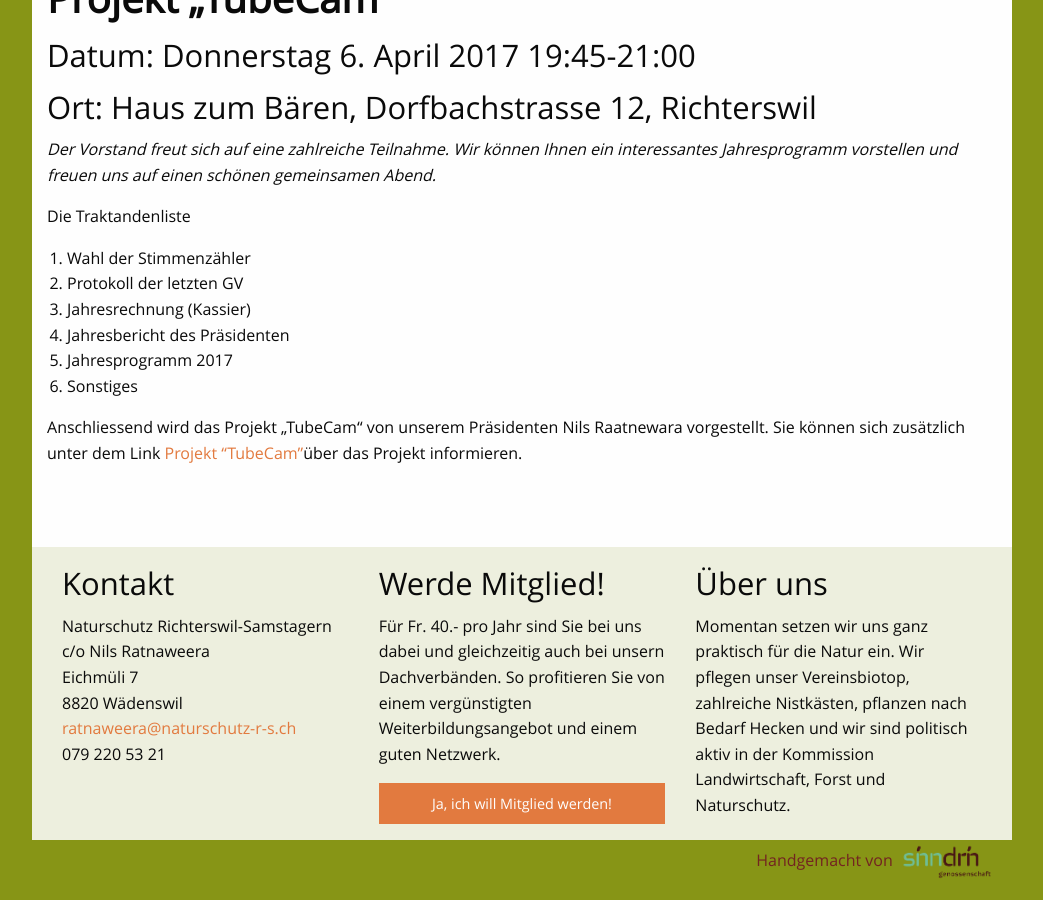
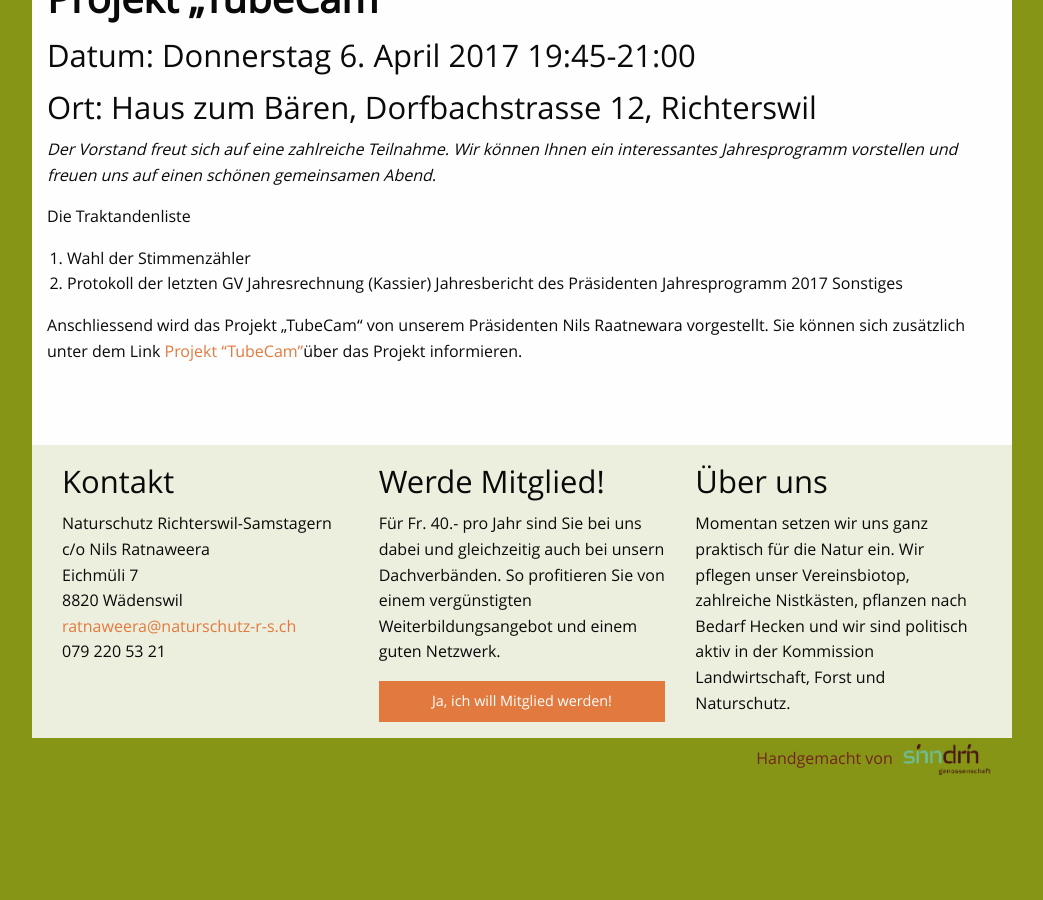
Before and after one commit to Naturschutz-Richterswil-Samstagern/Naturschutz-Richterswil-Samstagern.github.io, a Jekyll site: the page built from _posts/2017-01-25-gv-2017.md, in a window 1280 px wide and 900 px high, scrolled down 608 px. Shown: the whole window, without its empty margins (118-1161 px from the left). Built offline with Jekyll 4.4.1, drawn with Linux system fonts in a browser that asks for light colours; after the commit the page ends 1405 px from its top, so only the background shows below that; some of the changed lines change nothing that is shown.

Commit message:
Updated 2017-01-25-gv-2017.md

```diff
--- a/_posts/2017-01-25-gv-2017.md
+++ b/_posts/2017-01-25-gv-2017.md
@@ -16,12 +16,13 @@ _Der Vorstand freut sich auf eine zahlreiche Teilnahme. Wir können Ihnen ein in
 
 
 Die Traktandenliste
-1.	Wahl der Stimmenzähler
-2.	Protokoll der letzten GV
-3.	Jahresrechnung (Kassier)
-4.	Jahresbericht des Präsidenten
-5.	Jahresprogramm 2017
-6.	Sonstiges
+1. Wahl der Stimmenzähler
+1. Protokoll der letzten GV
+Jahresrechnung (Kassier)
+Jahresbericht des Präsidenten
+Jahresprogramm 2017
+Sonstiges
+
 
 Anschliessend wird das Projekt „TubeCam“ von unserem Präsidenten Nils Raatnewara vorgestellt.
 Sie können sich zusätzlich unter  dem Link [Projekt "TubeCam"](https://www.zhaw.ch/de/lsfm/institute-zentren/iunr/integrative-oekologie/wildtiermanagement/referenzprojekte/tubecam/)über das Projekt informieren.
```
